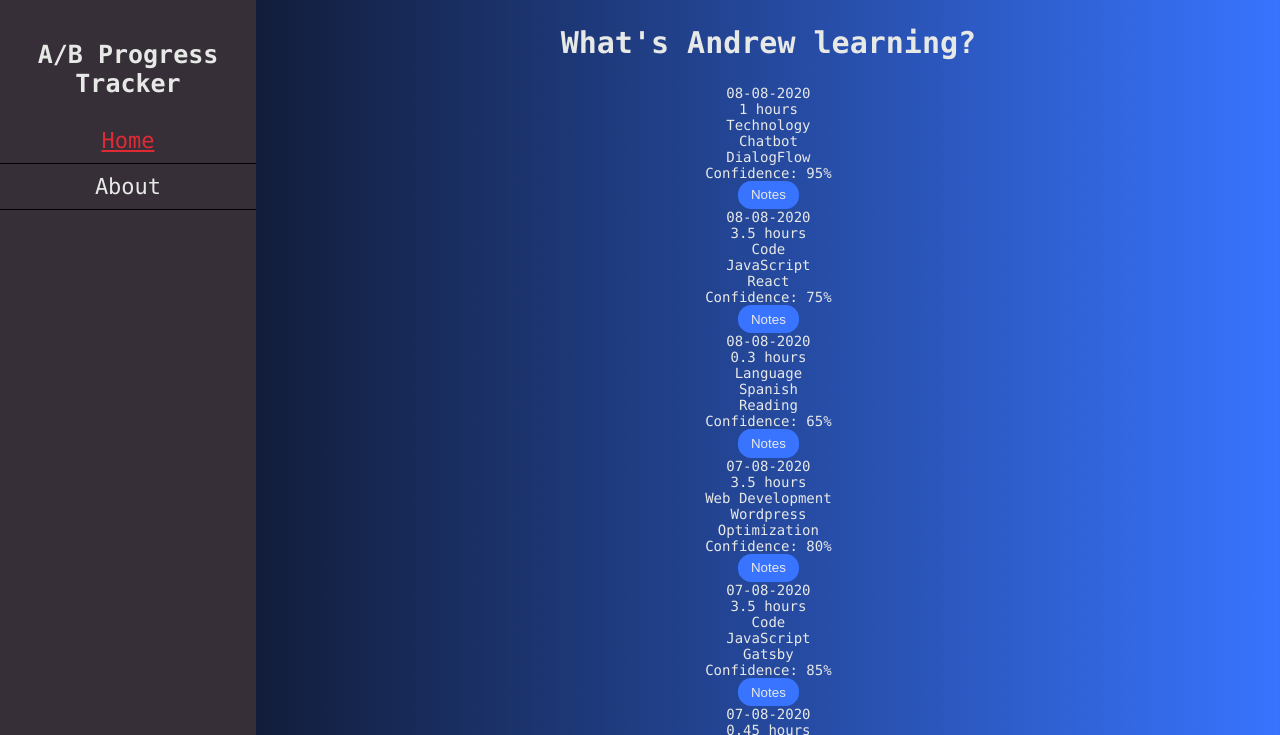
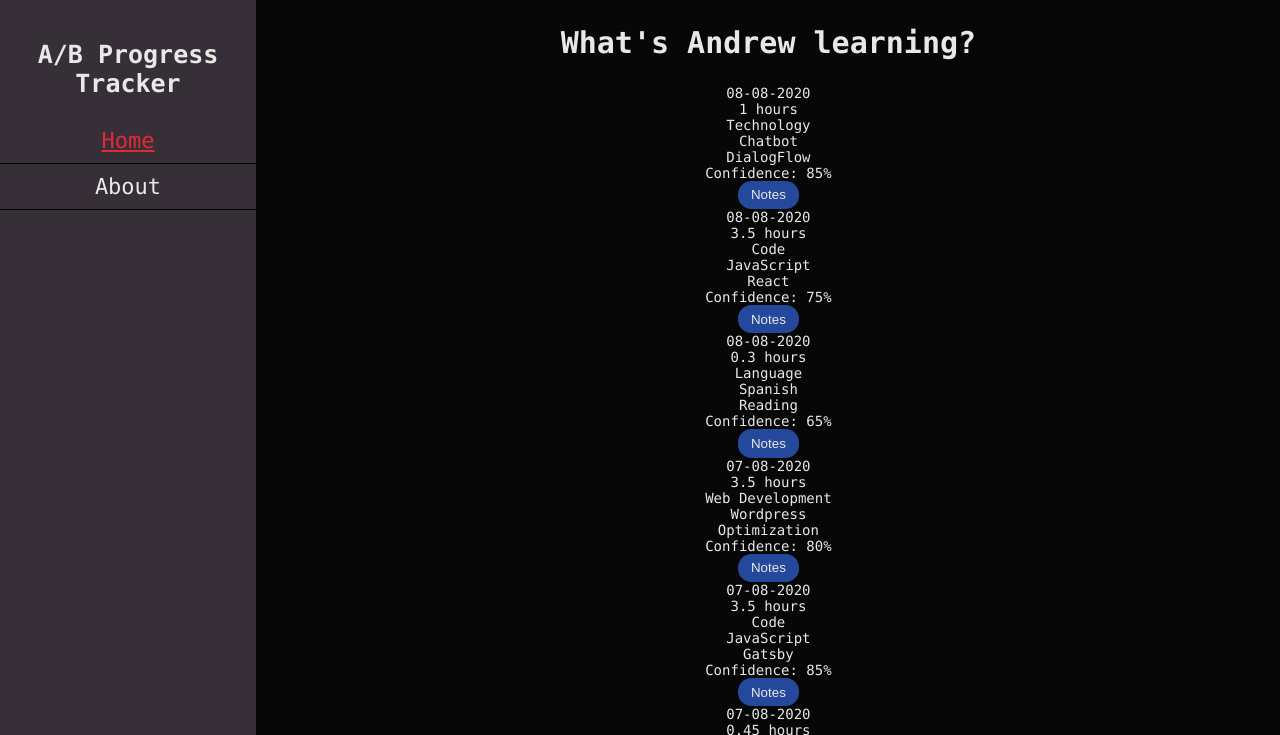
Before and after one commit to andrew-braun/progress-tracker, a Gatsby site: page / in a window 1280 px wide. Shown: the top 735 px of the page. Built offline with nearby package versions, Linux system fonts and the light colour scheme; Gatsby itself is replaced by a stand-in of ours.

Commit message:
cleaned up styles

```diff
--- a/src/components/layout.css
+++ b/src/components/layout.css
@@ -5,9 +5,9 @@
 	--secondary-bg: hsla(300, 7%, 20%, 1); /* Black */
 	--tertiary-bg: hsla(187, 75%, 36%, 1); /* Teal*/
 	--main-text: hsla(120, 4%, 91%, 1); /* Gray */
-	--accent-1: hsla(222, 100%, 61%, 1); /* Blue */
+	--accent-1: hsla(222, 100%, 61%, .6); /* Blue */
 	--accent-2: hsla(356, 74%, 52%, 1); /* Red */
-	--accent-3: hsla(44, 98%, 62%, 1); /* Yellow */
+	--accent-3: hsla(44, 98%, 62%, .9); /* Yellow */
 }
 
 html {
@@ -18,7 +18,8 @@ html {
 
 body {
 	margin: 0;
-	background: linear-gradient(90deg, hsl(300, 7%, 3%), hsl(222, 100%, 61%));
+	/* background: linear-gradient(90deg, hsl(300, 7%, 3%), hsl(222, 100%, 61%)); */
+	background: var(--main-bg);
 	font-family: "Lucida Console", Monaco, "Courier New", Courier, monospace;
 	font-size: 1.4rem;
 	color: var(--main-text);
@@ -41,7 +42,7 @@ a {
 }
 
 a:hover {
-	color: var(--accent-1);
+	color: var(--accent-3);
 }
 
 button {
--- a/src/components/logEntry.module.css
+++ b/src/components/logEntry.module.css
@@ -8,7 +8,7 @@
     margin: 1%;
     padding: 1%;
     background-color: hsla(300, 7%, 20%, 0.6);
-    border: 1px solid var(--accent-3);
+
     border-radius: 1rem;
 }
 
--- a/src/data/tracker.json
+++ b/src/data/tracker.json
@@ -5,7 +5,7 @@
     "focus": "DialogFlow",
     "description": "Started building Dialogflow bot connected to AB Dev's Facebook messenger. Followed Jana Bergant's Udemy course.",
     "hours": 1,
-    "confidence": 0.95,
+    "confidence": 0.85,
     "keywords": ""
 },
     {
```
